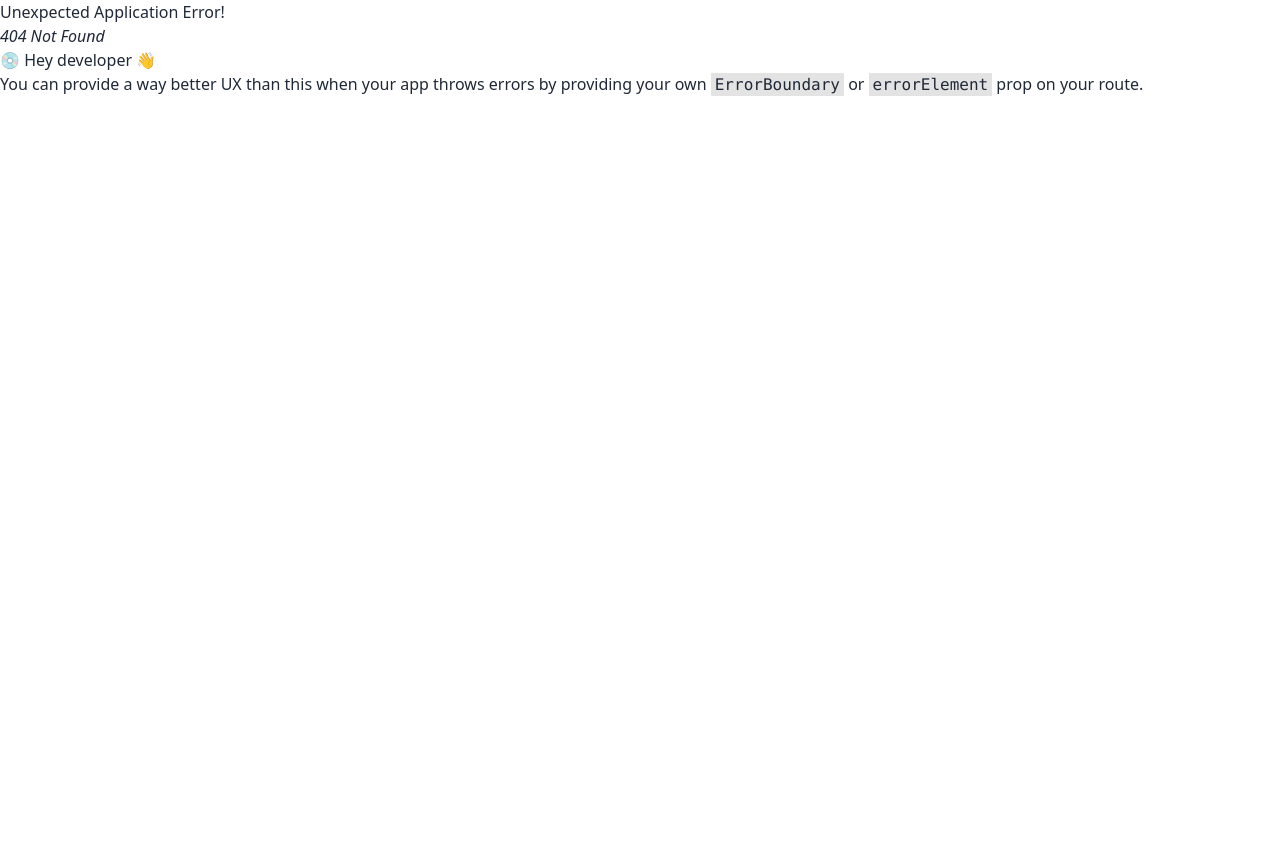
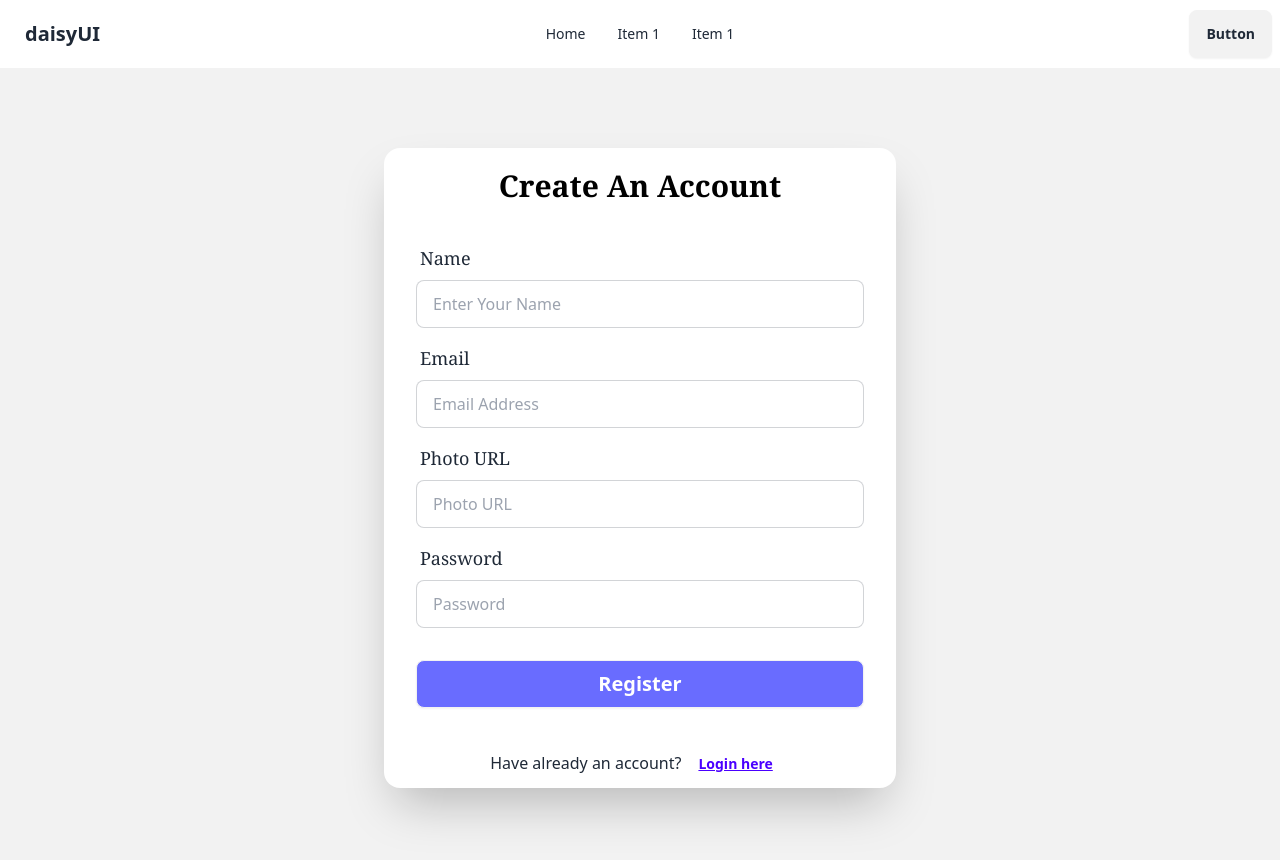
Before and after one commit to Rasel9360/assignment-10-client-nr-tourism, a React (Vite) app: page /register in a window 1280 px wide. Before the commit this address had no page. Shown: the top 860 px of the page. Before the commit the page ends 800 px from the top, so only its background shows below. Built offline with nearby package versions, Linux system fonts and the light colour scheme.

Commit message:
Register page added

```diff
--- a/package.json
+++ b/package.json
@@ -10,6 +10,7 @@
     "preview": "vite preview"
   },
   "dependencies": {
+    "firebase": "^10.11.1",
     "localforage": "^1.10.0",
     "match-sorter": "^6.3.4",
     "react": "^18.2.0",
--- a/src/Pages/Register.jsx
+++ b/src/Pages/Register.jsx
@@ -0,0 +1,59 @@
+import React from 'react';
+import { Link } from 'react-router-dom';
+
+const Register = () => {
+
+
+    const handleSignUp = (e) =>{
+        e.preventDefault();
+        const email = e.target.email.value;
+        const password = e.target.password.value;
+        const name = e.target.name.value;
+        const photo = e.target.photo.value;
+        console.log(email, password, name, photo);
+    }
+    return (
+        <div className="hero min-h-screen bg-base-200 ">
+        {/* <Helmet>
+            <title>Sign Up</title>
+        </Helmet> */}
+        <div className="card shrink-0 w-full max-w-lg shadow-2xl bg-base-100 ">
+            <h1 className="text-3xl text-black mt-5 font-serif text-center font-bold">Create An Account</h1>
+            <form onSubmit={handleSignUp} className="card-body">
+                <div className="form-control">
+                    <label className="label">
+                        <span className="label-text text-lg font-serif">Name</span>
+                    </label>
+                    <input type="text" name="name" placeholder="Enter Your Name" className="input input-bordered" required />
+                </div>
+                <div className="form-control">
+                    <label className="label">
+                        <span className="label-text text-lg font-serif">Email</span>
+                    </label>
+                    <input type="email" name="email" placeholder="Email Address" className="input input-bordered" required />
+                </div>
+                <div className="form-control">
+                    <label className="label">
+                        <span className="label-text text-lg font-serif">Photo URL</span>
+                    </label>
+                    <input type="text" name="photo" placeholder="Photo URL" className="input input-bordered" required />
+                </div>
+                <div className="form-control">
+                    <label className="label">
+                        <span className="label-text text-lg font-serif">Password</span>
+                    </label>
+                    <input type="password" name="password" placeholder="Password" className="input input-bordered" required />
+                </div>
+                <div className="form-control mt-6">
+                    <button className="btn text-white text-xl bg-[#696CFF] hover:bg-[#4043f5]">Register</button>
+                </div>
+            </form>
+            <div>
+                <p className="text-center">Have already an account?<Link to='/login'><span className="btn btn-link">Login here</span></Link></p>
+            </div>
+        </div>
+    </div>
+    );
+};
+
+export default Register;
--- a/src/Routes/Router.jsx
+++ b/src/Routes/Router.jsx
@@ -5,6 +5,7 @@ import {
 import Home from "../Pages/Home";
 import Main from "../Pages/Main";
 import Login from "../Pages/Login";
+import Register from "../Pages/Register";
 
 const Router = createBrowserRouter([
     {
@@ -18,6 +19,10 @@ const Router = createBrowserRouter([
             {
                 path: '/login',
                 element: <Login></Login>
+            },
+            {
+                path: '/register',
+                element: <Register></Register>
             }
         ])
     },
```
Also changed, not shown: 1 other file (tests, documents, lock files or other folders).
